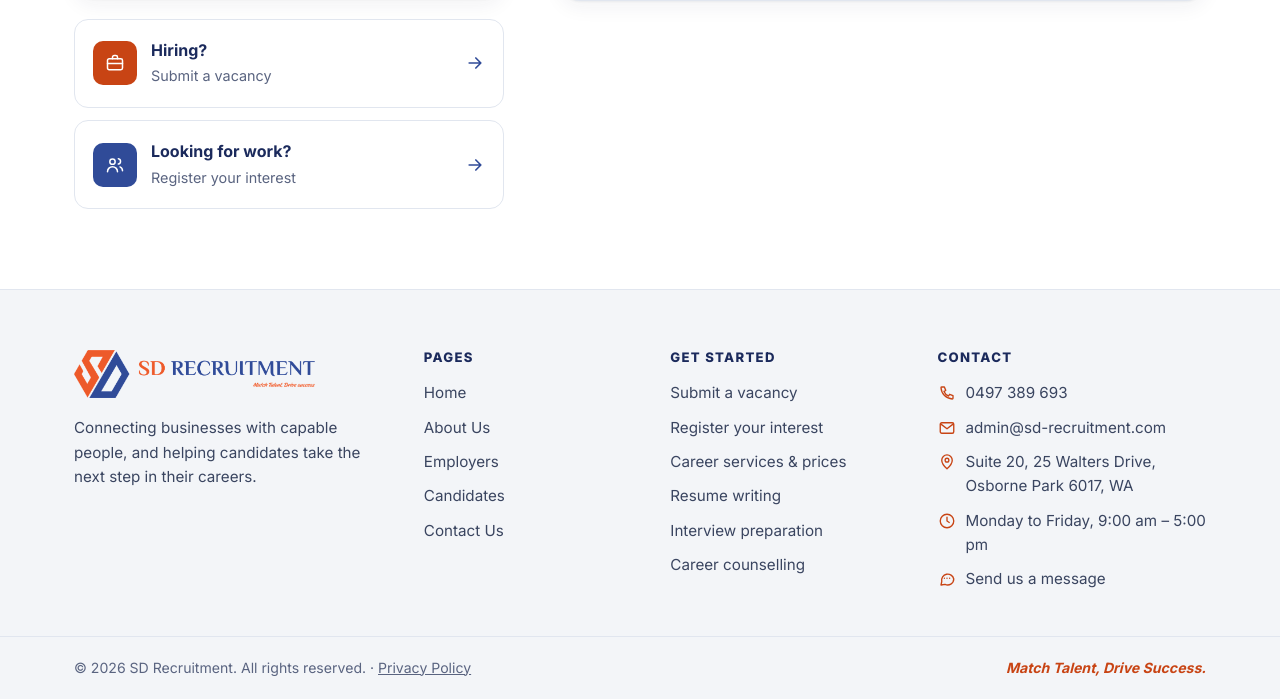
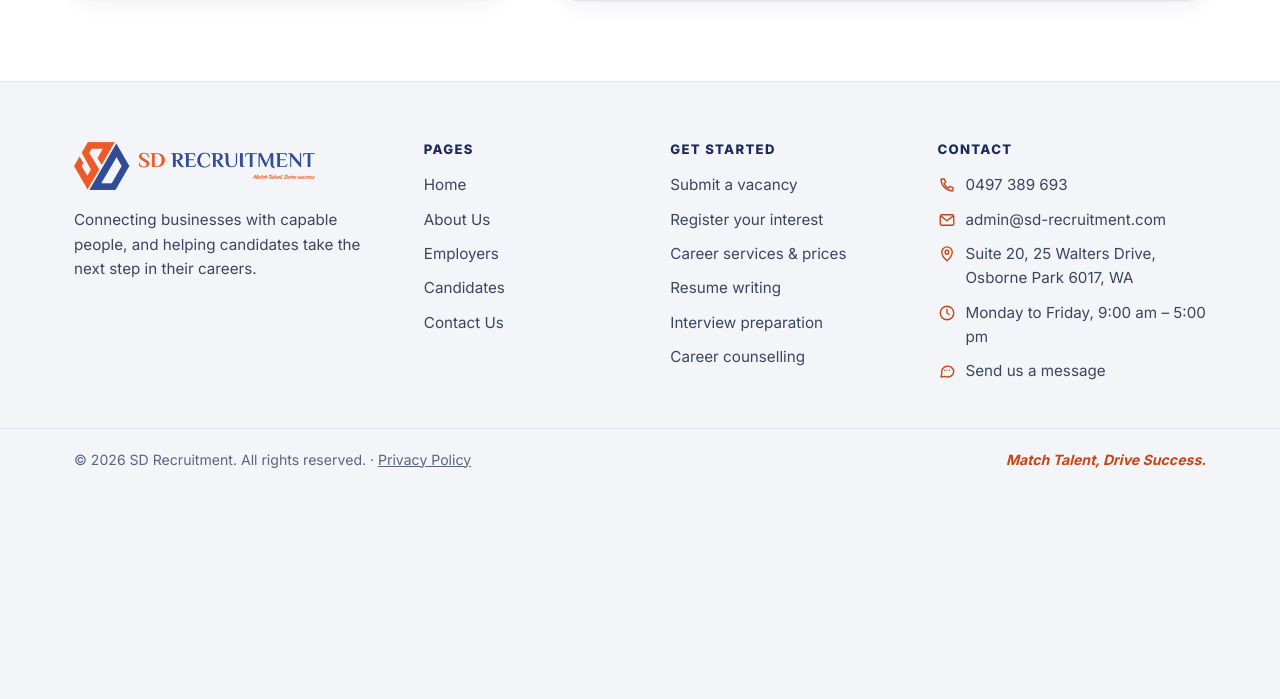
Before and after one commit to t-hinley/sd-recruitment, a Django app: page /contact/ in a window 1280 px wide. Shown: the part 1152-1851 px from the top of the page. After the commit the page ends 1620 px from the top, so only its background shows below. Run offline with Django 5.2, Linux system fonts and the light colour scheme.

Commit message:
Contact Us: remove the Hiring? and Looking for work? links under the map
Co-Authored-By: Claude Opus 5.5 <noreply@anthropic.com>
Claude-Session: https://claude.ai/code/session_018i6KhyRKKuaj4sJwSsDdCc

```diff
--- a/static/css/style.css
+++ b/static/css/style.css
@@ -437,16 +437,8 @@ legend { padding: 0; margin-bottom: 14px; color: var(--blue-ink); font-weight: 8
 .contact-list small { display: block; color: var(--muted); font-size: .82rem; }
 .contact-list a, .contact-list span { color: var(--blue-ink); font-weight: 600; text-decoration: none; overflow-wrap: anywhere; }
 .contact-list a:hover { color: var(--orange-strong); }
-.quick-links { display: grid; gap: 12px; }
 .map-embed { border-radius: var(--radius-lg); overflow: hidden; aspect-ratio: 4 / 3; background: var(--line); box-shadow: var(--shadow); }
 .map-embed iframe { width: 100%; height: 100%; border: 0; display: block; }
-.quick-link { display: flex; align-items: center; gap: 14px; padding: 18px; border: 1px solid var(--line); border-radius: var(--radius); text-decoration: none; color: var(--blue-ink); background: #fff; transition: border-color .15s, transform .15s; }
-.quick-link:hover { border-color: var(--blue); color: var(--blue-ink); transform: translateY(-1px); }
-.quick-link strong { display: block; }
-.quick-link small { color: var(--muted); font-size: .9rem; }
-.quick-link__icon { display: grid; place-items: center; width: 44px; height: 44px; border-radius: 10px; background: var(--blue); color: #fff; flex: none; }
-.quick-link__icon--orange { background: var(--orange-strong); }
-.quick-link__arrow { margin-left: auto; color: var(--blue); }
 
 /* ---------- Footer ---------- */
 .site-footer { background: var(--grey); border-top: 1px solid var(--line); color: var(--text); font-size: .95rem; }
--- a/templates/core/contact.html
+++ b/templates/core/contact.html
@@ -33,18 +33,6 @@
           src="https://www.google.com/maps?q={{ business.address|urlencode }}&amp;output=embed"></iframe>
       </div>
       {% endif %}
-      <div class="quick-links">
-        <a class="quick-link" href="{% url 'core:employers' %}#vacancy">
-          <span class="quick-link__icon quick-link__icon--orange"><svg class="icon"><use href="#i-briefcase"/></svg></span>
-          <span><strong>Hiring?</strong><small>Submit a vacancy</small></span>
-          <svg class="icon quick-link__arrow"><use href="#i-arrow"/></svg>
-        </a>
-        <a class="quick-link" href="{% url 'core:candidates' %}#register">
-          <span class="quick-link__icon"><svg class="icon"><use href="#i-users"/></svg></span>
-          <span><strong>Looking for work?</strong><small>Register your interest</small></span>
-          <svg class="icon quick-link__arrow"><use href="#i-arrow"/></svg>
-        </a>
-      </div>
     </aside>
 
     <div class="form-card">
```
